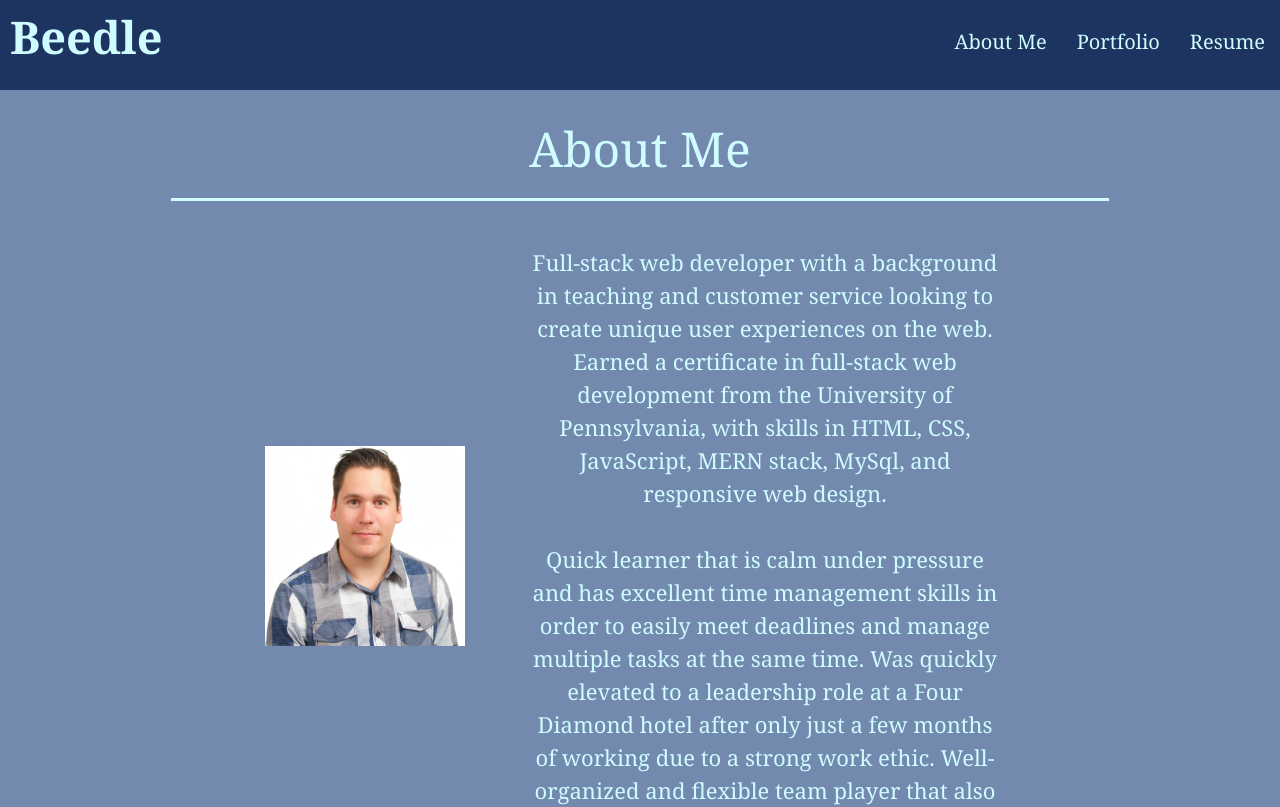
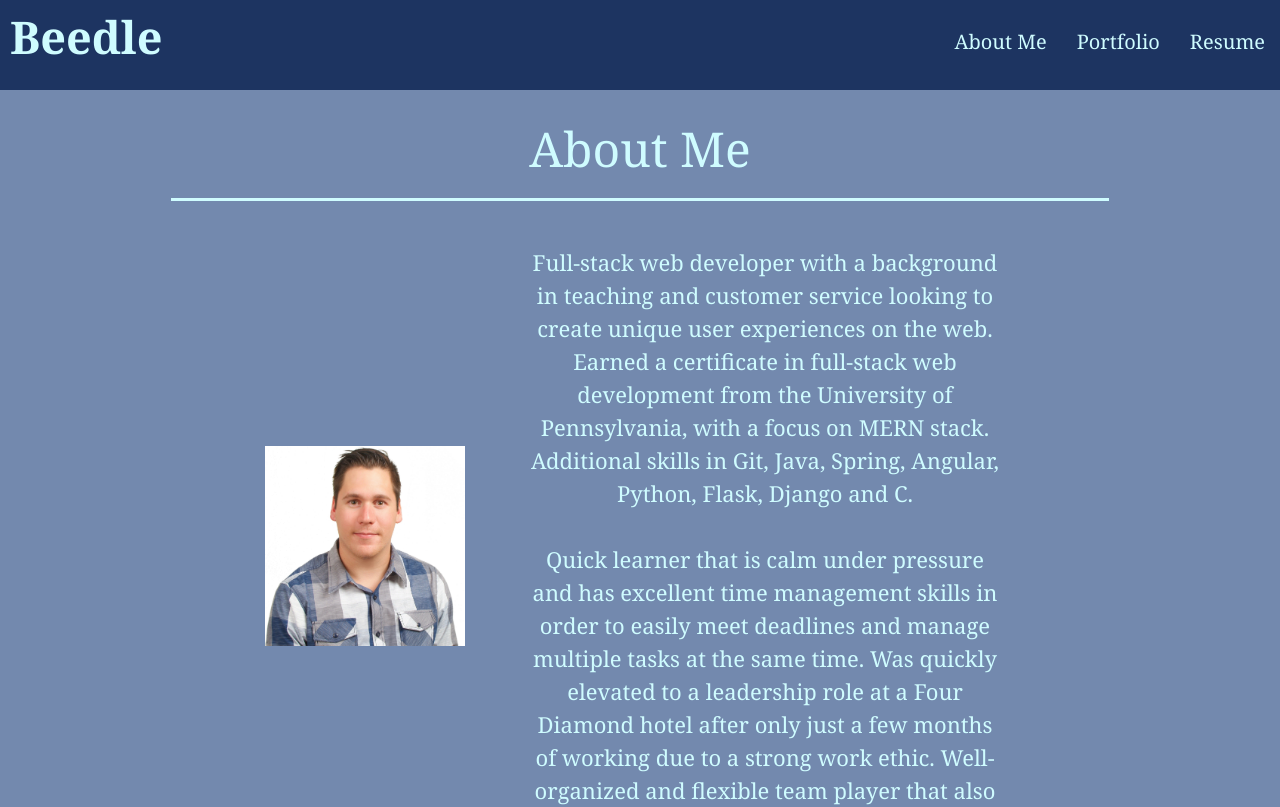
Before and after one commit to jbeedle19/jbeedle19.github.io, a React (Create React App) app: page / in a window 1280 px wide. Shown: the top 807 px of the page. Built offline with nearby package versions, Linux system fonts and the light colour scheme.

Commit message:
updated brand statement

```diff
--- a/src/components/About/index.js
+++ b/src/components/About/index.js
@@ -15,10 +15,10 @@ function About() {
                 </div>
                 <div className='about-text'>
                     <p>
-                        Full-stack web developer with a background in teaching and customer service
-                        looking to create unique user experiences on the web. Earned a certificate in
-                        full-stack web development from the University of Pennsylvania, with skills
-                        in HTML, CSS, JavaScript, MERN stack, MySql, and responsive web design.
+                        Full-stack web developer with a background in teaching and customer service looking to
+                        create unique user experiences on the web. Earned a certificate in full-stack web development
+                        from the University of Pennsylvania, with a focus on MERN stack. Additional skills in Git, Java,
+                        Spring, Angular, Python, Flask, Django and C.
                         <br />
                         <br />
                         Quick learner that is calm under pressure and has excellent time management
```
